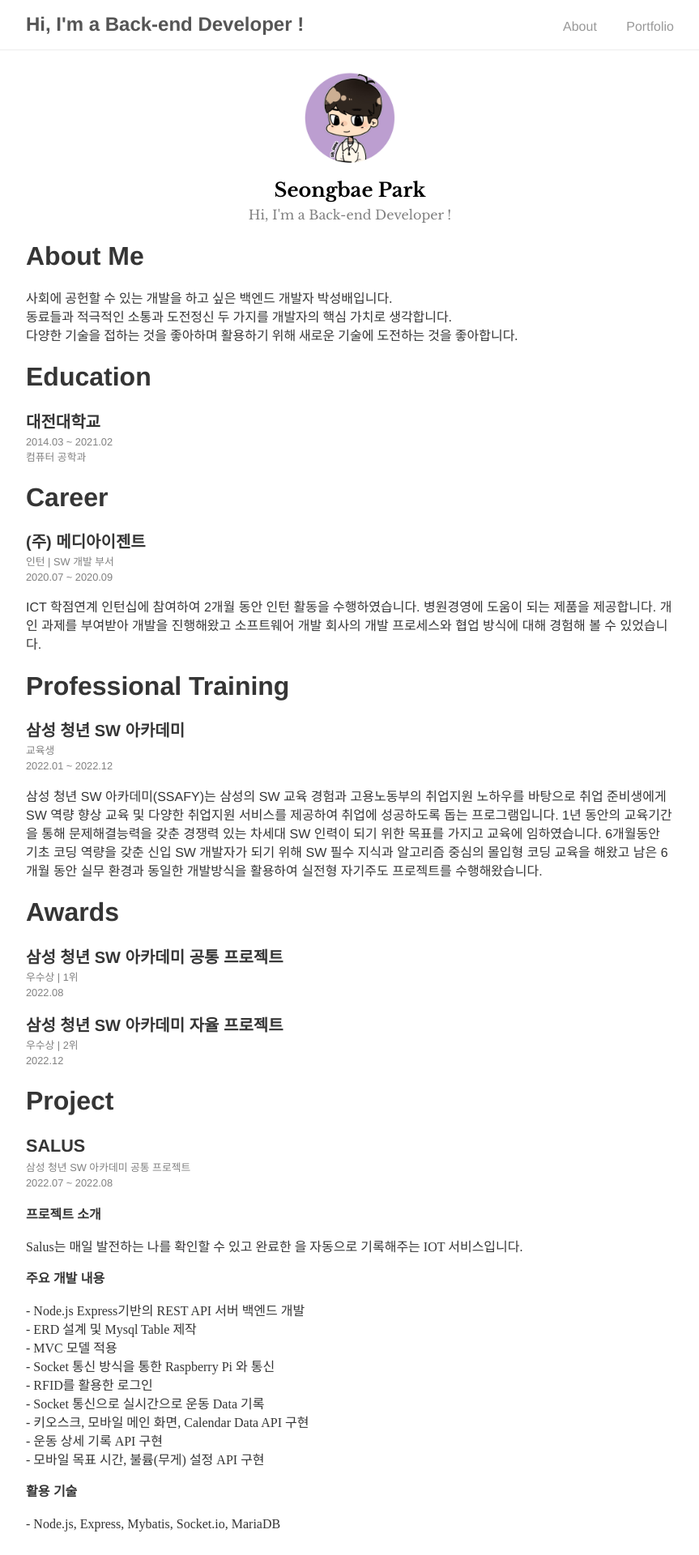
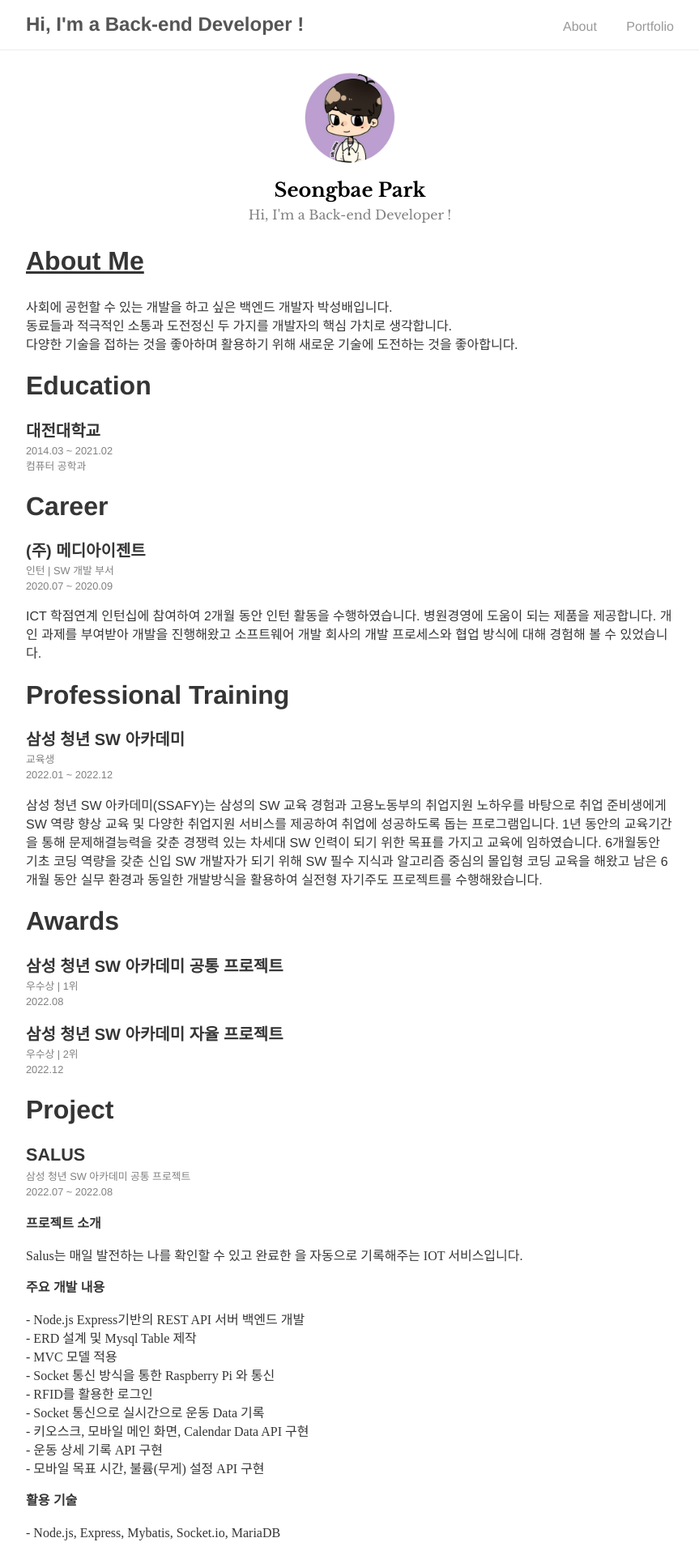
Before and after one commit to Sungbae95/Sungbae95.github.io, a Jekyll site: the page built from index.md, in a window 1280 px wide. Shown: the top 1920 px of the page at 81% size, without its empty margins (208-1071 px from the left). Built offline with Jekyll 4.4.1, drawn with Linux system fonts in a browser that asks for light colours; some web fonts are replaced.

```diff
--- a/index.md
+++ b/index.md
@@ -6,7 +6,7 @@ layout: about
 @import url('https://cdn.rawgit.com/moonspam/NanumSquare/master/nanumsquare.css');
 </style>
 
-# About Me
+# <U>About Me</U>
 <p style="line-height:23px; font-family: nanumsquare;">
 사회에 공헌할 수 있는 개발을 하고 싶은 백엔드 개발자 박성배입니다.<br/>
 동료들과 적극적인 소통과 도전정신 두 가지를 개발자의 핵심 가치로 생각합니다.<br/>
```
